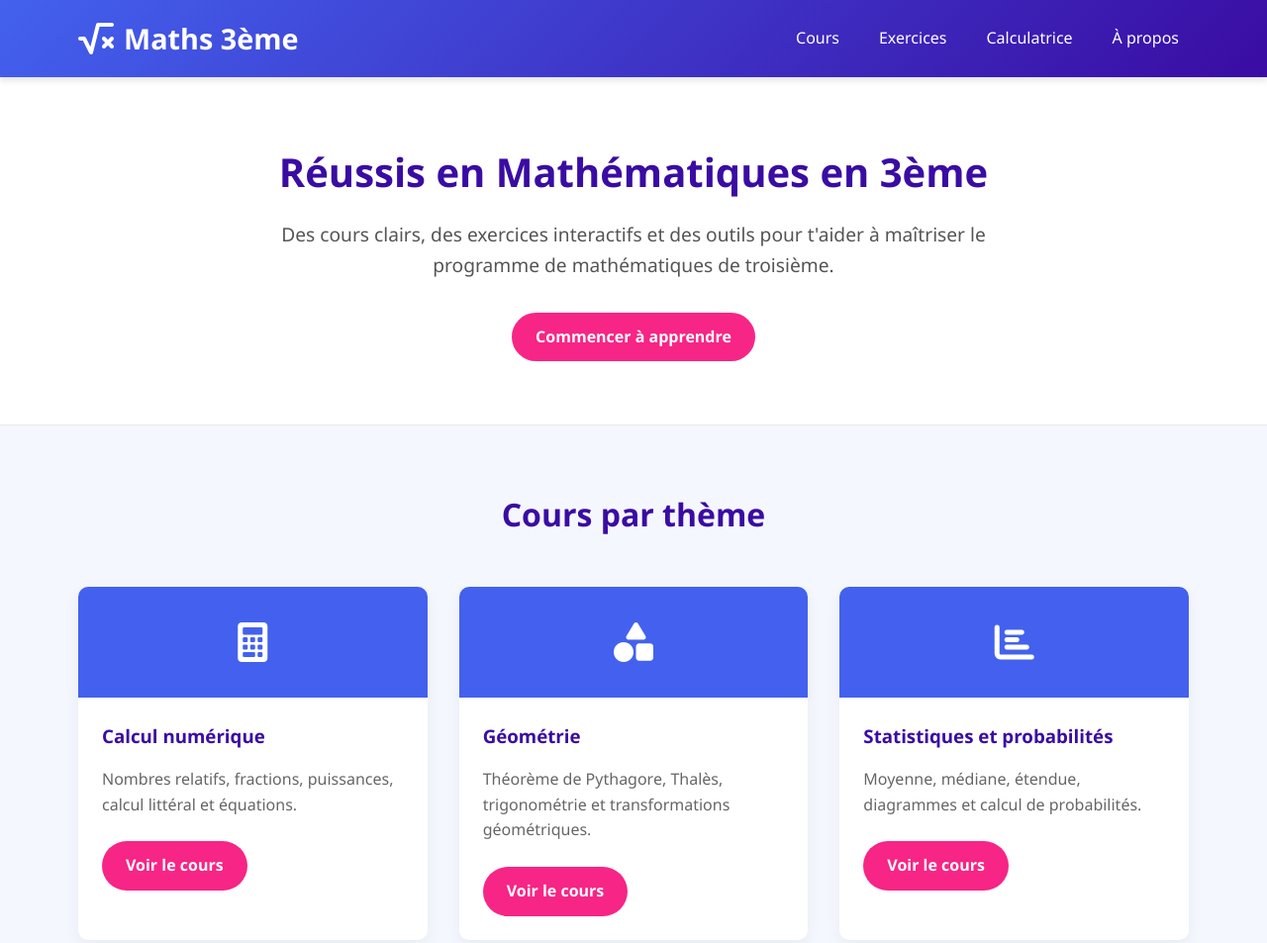
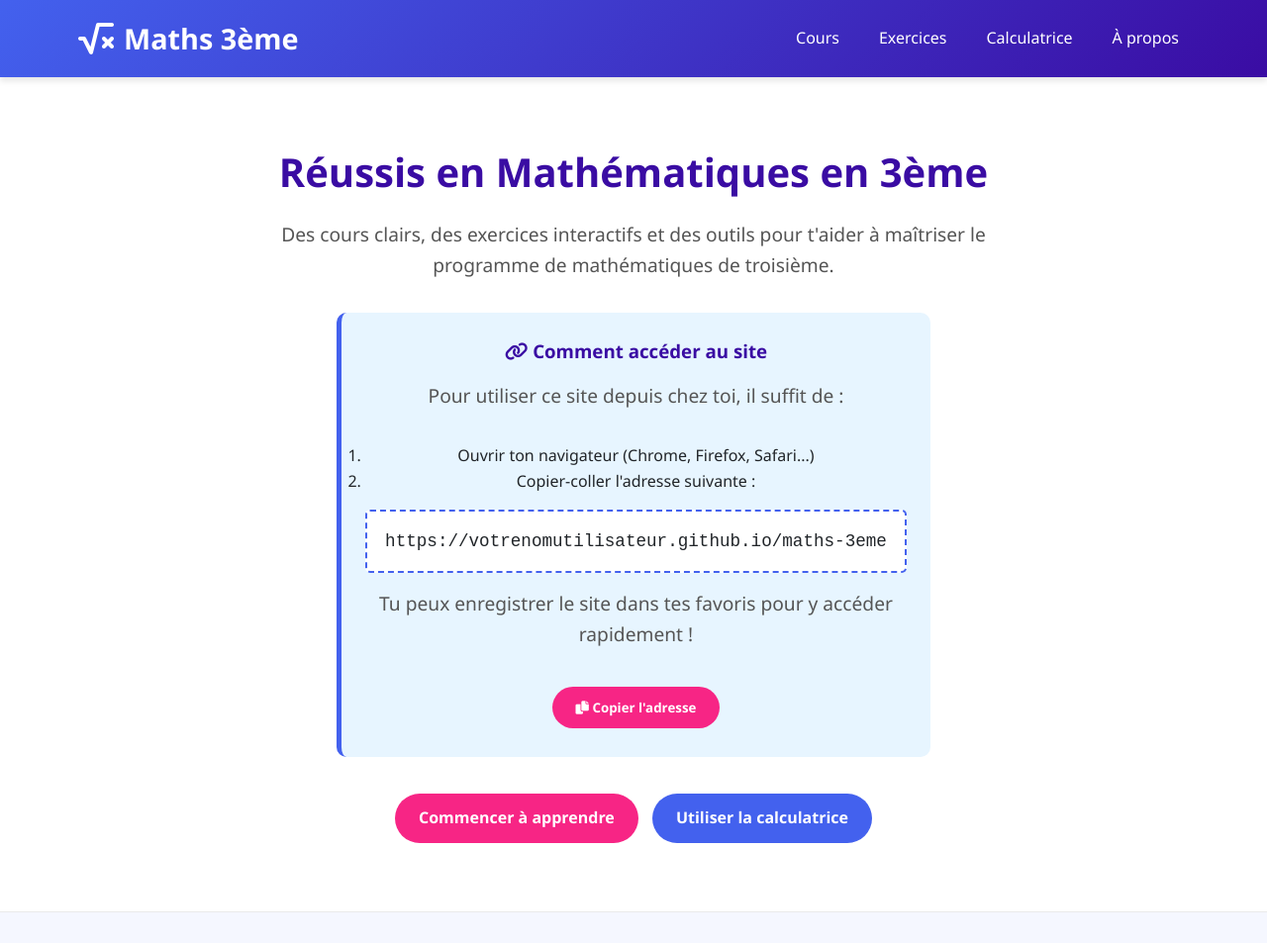
Before and after one commit to Mahamoud1992/SITEELEVE, a plain HTML site: page index.html in a window 1280 px wide. Shown: the top 953 px of the page at 99% size. Drawn offline with Linux system fonts and the light colour scheme.

Commit message:
Update index.html

```diff
--- a/index.html
+++ b/index.html
@@ -3,8 +3,8 @@
 <head>
     <meta charset="UTF-8">
     <meta name="viewport" content="width=device-width, initial-scale=1.0">
-    <meta name="description" content="Site d'aide en mathématiques pour les élèves de 3ème - Cours, exercices et outils interactifs">
-    <title>Maths 3ème - Aide en ligne pour le collège</title>
+    <meta name="description" content="Site d'aide en mathématiques pour les élèves de 3ème - Cours, exercices interactifs et préparation au Brevet">
+    <title>Maths 3ème - Aide en ligne pour réussir en mathématiques</title>
     <style>
         :root {
             --primary: #4361ee;
@@ -114,6 +114,32 @@
             color: #555;
         }
 
+        .access-info {
+            background-color: #e7f5ff;
+            border-radius: 10px;
+            padding: 1.5rem;
+            margin: 2rem auto;
+            max-width: 600px;
+            border-left: 5px solid var(--primary);
+        }
+
+        .access-info h3 {
+            color: var(--secondary);
+            margin-bottom: 1rem;
+        }
+
+        .url-box {
+            background-color: white;
+            border: 2px dashed var(--primary);
+            border-radius: 5px;
+            padding: 1rem;
+            font-family: monospace;
+            font-size: 1.1rem;
+            margin: 1rem 0;
+            text-align: center;
+            word-break: break-all;
+        }
+
         .btn {
             display: inline-block;
             background-color: var(--accent);
@@ -125,12 +151,21 @@
             transition: all 0.3s ease;
             border: none;
             cursor: pointer;
+            margin: 5px;
         }
 
         .btn:hover {
             background-color: #d81159;
             transform: translateY(-3px);
             box-shadow: 0 4px 8px rgba(0,0,0,0.2);
+        }
+
+        .btn-secondary {
+            background-color: var(--primary);
+        }
+
+        .btn-secondary:hover {
+            background-color: var(--secondary);
         }
 
         .topics {
@@ -395,7 +430,25 @@
         <div class="container">
             <h1>Réussis en Mathématiques en 3ème</h1>
             <p>Des cours clairs, des exercices interactifs et des outils pour t'aider à maîtriser le programme de mathématiques de troisième.</p>
+
+            <div class="access-info">
+                <h3><i class="fas fa-link"></i> Comment accéder au site</h3>
+                <p>Pour utiliser ce site depuis chez toi, il suffit de :</p>
+                <ol>
+                    <li>Ouvrir ton navigateur (Chrome, Firefox, Safari...)</li>
+                    <li>Copier-coller l'adresse suivante :</li>
+                </ol>
+                <div class="url-box" id="siteUrl">
+                    https://votrenomutilisateur.github.io/maths-3eme
+                </div>
+                <p>Tu peux enregistrer le site dans tes favoris pour y accéder rapidement !</p>
+                <button class="btn" onclick="copyUrl()">
+                    <i class="fas fa-copy"></i> Copier l'adresse
+                </button>
+            </div>
+
             <a href="#topics" class="btn">Commencer à apprendre</a>
+            <a href="#calculator" class="btn btn-secondary">Utiliser la calculatrice</a>
         </div>
     </section>
 
@@ -525,11 +578,11 @@
                 </div>
 
                 <div class="footer-section">
-                    <h3>Liens utiles</h3>
+                    <h3>Accès au site</h3>
                     <ul>
-                        <li><a href="#">Programme officiel</a></li>
-                        <li><a href="#">Annales du Brevet</a></li>
-                        <li><a href="#">Ressources supplémentaires</a></li>
+                        <li><a href="#" id="footerUrl">https://votrenomutilisateur.github.io/maths-3eme</a></li>
+                        <li><a href="#" onclick="copyUrl(); return false;">Copier l'adresse</a></li>
+                        <li><a href="#">Guide d'utilisation</a></li>
                     </ul>
                 </div>
 
@@ -537,7 +590,7 @@
                     <h3>Contact</h3>
                     <ul>
                         <li><a href="mailto:contact@maths3eme.fr">contact@maths3eme.fr</a></li>
-                        <li><a href="#">Formulaire de contact</a></li>
+                        <li><a href="#">Poser une question</a></li>
                     </ul>
                 </div>
             </div>
@@ -623,6 +676,19 @@
         mobileMenuBtn.addEventListener('click', () => {
             navMenu.classList.toggle('show');
         });
+
+        // Fonction pour copier l'URL du site
+        function copyUrl() {
+            const url = document.getElementById('siteUrl').textContent;
+            navigator.clipboard.writeText(url).then(() => {
+                alert('Adresse copiée ! Tu peux maintenant la coller dans ton navigateur.');
+            }).catch(err => {
+                console.error('Erreur lors de la copie: ', err);
+            });
+        }
+
+        // Mettre à jour l'URL dans le footer
+        document.getElementById('footerUrl').textContent = window.location.href;
     </script>
 </body>
 </html>
```
